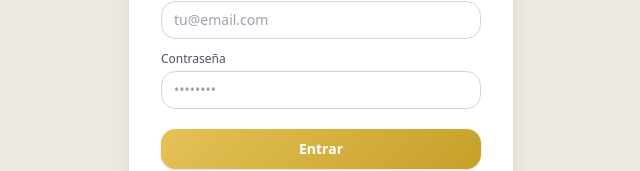
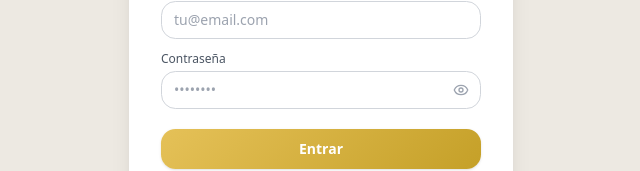
Before and after one commit to AdrichDev/crm_creator, a Next.js app in the folder front/: page /login in a window 1280 px wide. Shown: the part 377-548 px from the top of the page, without its empty margins (319-959 px from the left). Built offline with nearby package versions, Linux system fonts and the light colour scheme; no server answers.

Commit message:
fix(front): onboarding api config, login password toggle, dashboard client name
- TenantConfig: add optional api.url; onboarding compiles (was 4 TS errors)
- login: show/hide password toggle
- dashboard-tabs: show real client name on project cards

```diff
--- a/front/app/login/page.tsx
+++ b/front/app/login/page.tsx
@@ -2,6 +2,7 @@
 import { useState } from 'react';
 import { useRouter } from 'next/navigation';
 import Link from 'next/link';
+import { Eye, EyeOff } from 'lucide-react';
 import { useProjects, useRole } from '@/lib/tenant-config-context';
 import { login } from '@/lib/auth/session';
 
@@ -13,6 +14,7 @@ export default function LoginPage() {
   const router = useRouter();
   const [email, setEmail] = useState('');
   const [password, setPassword] = useState('');
+  const [showPassword, setShowPassword] = useState(false);
   const [error, setError] = useState<string | null>(null);
   const [loading, setLoading] = useState(false);
 
@@ -53,8 +55,24 @@ export default function LoginPage() {
           className="mt-1 mb-3 w-full rounded-xl border border-gray-300 px-3 py-2 text-sm" placeholder="tu@email.com" />
 
         <label className="block text-xs font-medium text-gray-600">Contraseña</label>
-        <input type="password" autoComplete="current-password" value={password} onChange={(e) => setPassword(e.target.value)}
-          className="mt-1 w-full rounded-xl border border-gray-300 px-3 py-2 text-sm" placeholder="••••••••" />
+        <div className="relative mt-1 w-full">
+          <input
+            type={showPassword ? 'text' : 'password'}
+            autoComplete="current-password"
+            value={password}
+            onChange={(e) => setPassword(e.target.value)}
+            className="w-full rounded-xl border border-gray-300 px-3 py-2 pr-10 text-sm"
+            placeholder="••••••••"
+          />
+          <button
+            type="button"
+            onClick={() => setShowPassword(!showPassword)}
+            className="absolute inset-y-0 right-3 flex items-center text-gray-400 hover:text-gray-600"
+            tabIndex={-1}
+          >
+            {showPassword ? <EyeOff size={16} /> : <Eye size={16} />}
+          </button>
+        </div>
 
         {error && <p className="mt-3 text-xs text-red-600">{error}</p>}
 
--- a/front/app/onboarding/page.tsx
+++ b/front/app/onboarding/page.tsx
@@ -117,6 +117,9 @@ function OnboardingInner() {
   }
   function db(patch: Partial<NonNullable<typeof draft.database>>) {
     setDraft({ ...draft, database: { ...draft.database, ...patch } });
+  }
+  function api(patch: Partial<NonNullable<typeof draft.api>>) {
+    setDraft({ ...draft, api: { ...draft.api, ...patch } });
   }
   // Persiste el horario de apertura en OpeningHour (PUT /config/horario) para que
   // la disponibilidad del calendario (chips de hora) refleje lo definido aquí.
@@ -290,6 +293,16 @@ function OnboardingInner() {
                 placeholder="postgresql://usuario:password@host:puerto/basedatos"
                 className="mt-1 w-full rounded-xl border border-gray-300 px-3 py-2 text-sm" />
             </div>
+
+            <div className="mt-6 pt-6 border-t border-gray-200">
+              <p className="text-sm font-semibold text-gray-900 mb-1">Backend API</p>
+              <p className="text-xs text-gray-500 mb-4">Dominio de la API (Producción). Las apps exportadas (.apk, .exe) se conectarán aquí. Si se deja vacío, las apps funcionarán en modo demo (offline).</p>
+
+              <label className="text-xs font-medium text-gray-500">Dominio Backend</label>
+              <input value={draft.api?.url ?? ''} onChange={(e) => api({ url: e.target.value })}
+                placeholder="https://api.midominio.com"
+                className="mt-1 w-full rounded-xl border border-gray-300 px-3 py-2 text-sm" />
+            </div>
           </CardBody></Card>
         )}
 
--- a/front/components/dashboard/dashboard-tabs.tsx
+++ b/front/components/dashboard/dashboard-tabs.tsx
@@ -37,7 +37,7 @@ export function DashboardTabs({
   const [page, setPage] = useState(0);
   const dialog = useDialog();
 
-  const { isRunning: isExporting, start: startExport } = useExportJobContext();
+  const { job, isRunning: isExporting, start: startExport } = useExportJobContext();
 
   // crm-01, crm-02, … estable por fecha de creación
   const codeMap = useMemo(() => {
@@ -285,6 +285,7 @@ export function DashboardTabs({
               projects={projects}
               codeMap={codeMap}
               isRunning={isExporting}
+              exportingProjectId={isExporting ? job?.projectId : undefined}
               onExport={handleExport}
             />
           </div>
--- a/front/lib/config/tenant-config.ts
+++ b/front/lib/config/tenant-config.ts
@@ -85,6 +85,11 @@ export interface TenantConfig {
     user?: string;
     password?: string;
     /** URL completa de conexión, si se prefiere a los campos sueltos. */
+    url?: string;
+  };
+  /** Endpoint público de la API del proyecto (manual, opcional; editable a futuro). */
+  api?: {
+    /** URL base de la API pública del negocio (NEXT_PUBLIC_API_URL del cliente). */
     url?: string;
   };
   /**
```
